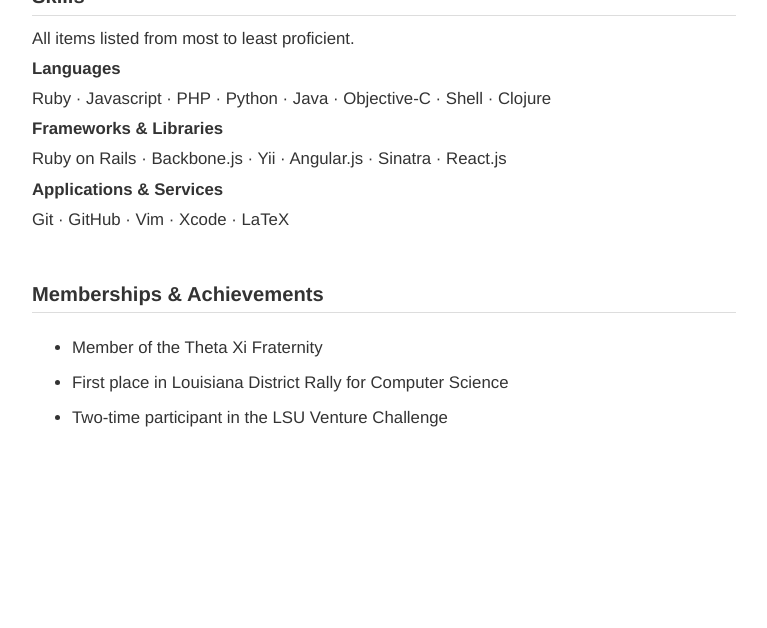
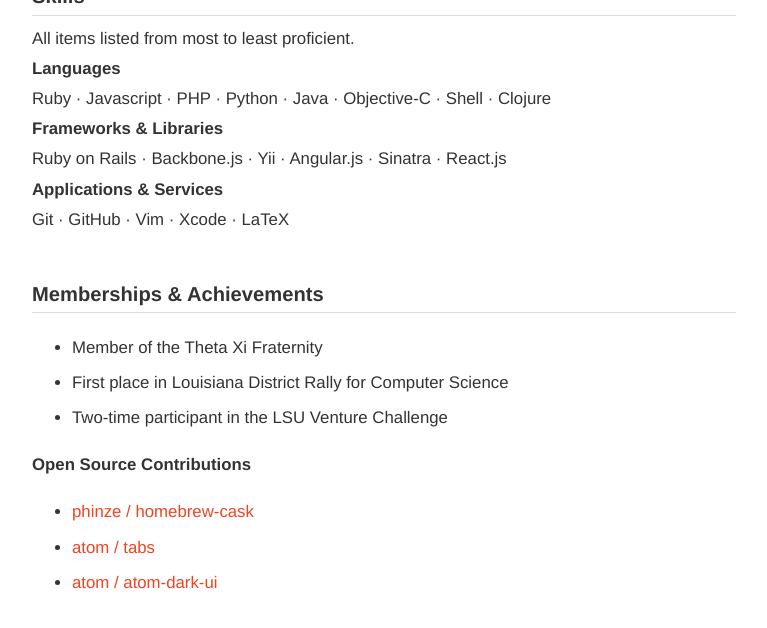
Before and after one commit to taylorlapeyre/taylorlapeyre.github.io, a Jekyll site: the page built from resume.md, in a window 1280 px wide and 900 px high, scrolled down 1390 px. Shown: the top 628 px of the window, without its empty margins (256-1023 px from the left). Built offline with Jekyll 4.4.1, drawn with Linux system fonts in a browser that asks for light colours; some web fonts are replaced.

Commit message:
add open source stuff

```diff
--- a/resume.md
+++ b/resume.md
@@ -70,6 +70,15 @@
 - First place in Louisiana District Rally for Computer Science
 - Two-time participant in the LSU Venture Challenge
 
+#### Open Source Contributions
+
+- [phinze / homebrew-cask][homebrew]
+- [atom / tabs][atomtabs]
+- [atom / atom-dark-ui][atomui]
+
 [email]: mailto:hello@taylorlapeyre.me
 [sh]: http://sparehanger.com
 [lbrn]: http://lbrn.lsu.edu
+[homebrew]: https://github.com/phinze/homebrew-cask
+[atomtabs]: https://github.com/atom/tabs
+[atomui]: https://github.com/atom/atom-dark-ui/
```
